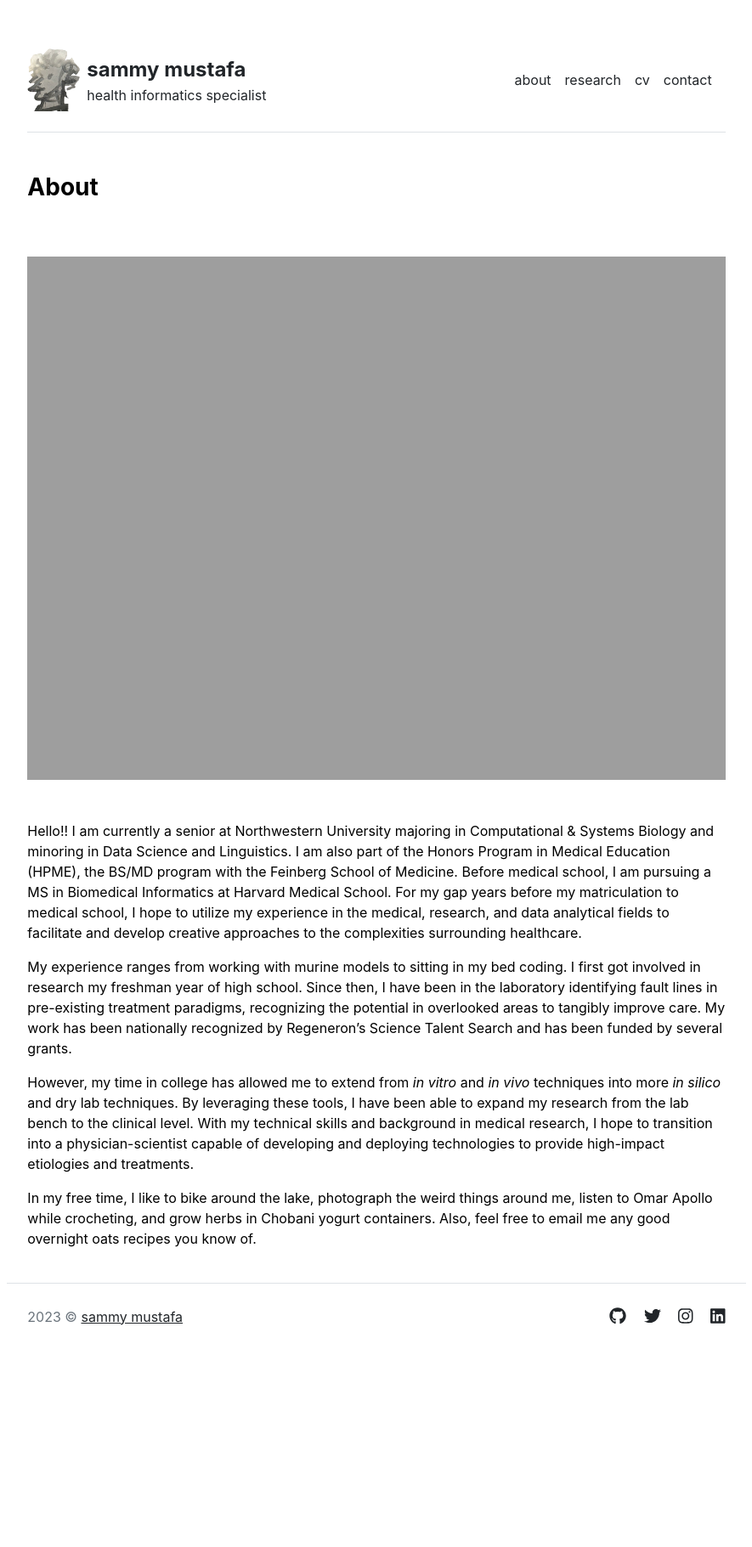
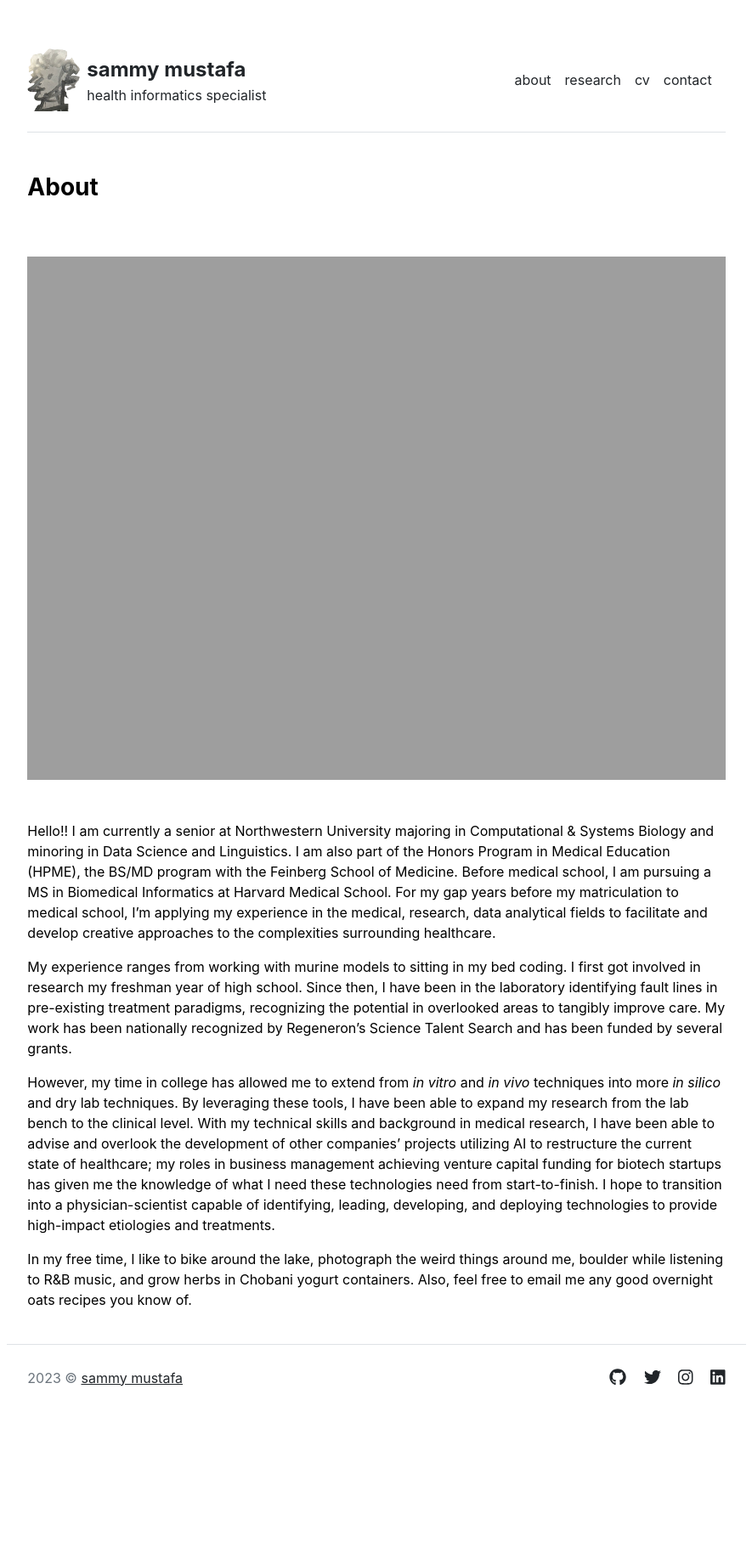
Before and after one commit to sammymustafa/sammymustafa.github.io, a Jekyll site: the page built from about.md, in a window 1280 px wide. Shown: the whole page at 85% size, without its empty margins (197-1082 px from the left). Built offline with Jekyll 4.4.1, drawn with Linux system fonts in a browser that asks for light colours; before the commit the page ends 1749 px from its top, so only the background shows below that.

Commit message:
about w/ busin

```diff
--- a/about.md
+++ b/about.md
@@ -3,10 +3,10 @@ layout: about
 title: "about"
 ---
 
-Hello!! I am currently a senior at Northwestern University majoring in Computational & Systems Biology and minoring in Data Science and Linguistics. I am also part of the Honors Program in Medical Education (HPME), the BS/MD program with the Feinberg School of Medicine. Before medical school, I am pursuing a MS in Biomedical Informatics at Harvard Medical School. For my gap years before my matriculation to medical school, I hope to utilize my experience in the medical, research, and data analytical fields to facilitate and develop creative approaches to the complexities surrounding healthcare.
+Hello!! I am currently a senior at Northwestern University majoring in Computational & Systems Biology and minoring in Data Science and Linguistics. I am also part of the Honors Program in Medical Education (HPME), the BS/MD program with the Feinberg School of Medicine. Before medical school, I am pursuing a MS in Biomedical Informatics at Harvard Medical School. For my gap years before my matriculation to medical school, I'm applying my experience in the medical, research, data analytical fields to facilitate and develop creative approaches to the complexities surrounding healthcare.
 
 My experience ranges from working with murine models to sitting in my bed coding. I first got involved in research my freshman year of high school. Since then, I have been in the laboratory identifying fault lines in pre-existing treatment paradigms, recognizing the potential in overlooked areas to tangibly improve care. My work has been nationally recognized by Regeneron's Science Talent Search and has been funded by several grants.
 
-However, my time in college has allowed me to extend from <em>in vitro</em> and <em>in vivo</em> techniques into more <em>in silico</em> and dry lab techniques. By leveraging these tools, I have been able to expand my research from the lab bench to the clinical level. With my technical skills and background in medical research, I hope to transition into a physician-scientist capable of developing and deploying technologies to provide high-impact etiologies and treatments.
+However, my time in college has allowed me to extend from <em>in vitro</em> and <em>in vivo</em> techniques into more <em>in silico</em> and dry lab techniques. By leveraging these tools, I have been able to expand my research from the lab bench to the clinical level. With my technical skills and background in medical research, I have been able to advise and overlook the development of other companies' projects utilizing AI to restructure the current state of healthcare; my roles in business management achieving venture capital funding for biotech startups has given me the knowledge of what I need these technologies need from start-to-finish. I hope to transition into a physician-scientist capable of identifying, leading, developing, and deploying technologies to provide high-impact etiologies and treatments.
 
-In my free time, I like to bike around the lake, photograph the weird things around me, listen to Omar Apollo while crocheting, and grow herbs in Chobani yogurt containers. Also, feel free to email me any good overnight oats recipes you know of.
+In my free time, I like to bike around the lake, photograph the weird things around me, boulder while listening to R&B music, and grow herbs in Chobani yogurt containers. Also, feel free to email me any good overnight oats recipes you know of.
```
Also changed, not shown: 3 other files.
